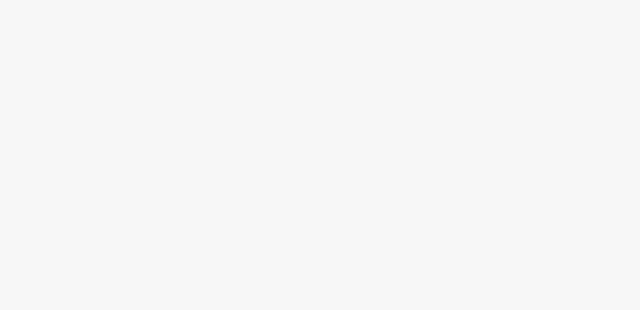
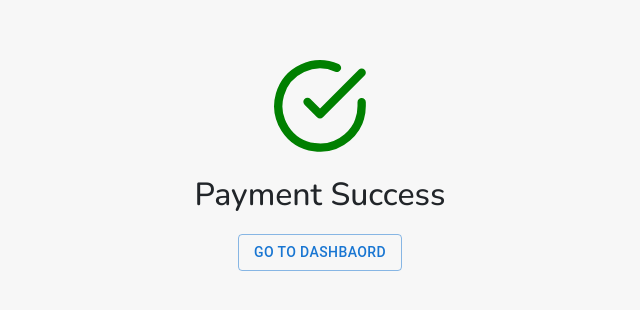
Before and after one commit to shubh009/Nashcard-Final-Frontend, a React (Create React App) app: page /user/payment/Success in a window 1280 px wide. Before the commit this address had no page. Shown: the part 136-446 px from the top of the page, without its empty margins (320-960 px from the left). Built offline with nearby package versions, Linux system fonts and the light colour scheme.

Commit message:
implemented payment success and failure routes

```diff
--- a/src/App.js
+++ b/src/App.js
@@ -47,7 +47,8 @@ import AddUsers from "./modules/admin/pages/manage-users/addUsers";
 import Invoice from "./modules/admin/pages/invoice";
 import InvoicesDashboard from "./modules/admin/pages/invoicesDashboard";
 import UpdateDeliveryAddress from "./modules/user/pages/updateDeliveryAddress"
-import PaymentFailed from "./modules/user/pages/payment"
+import PaymentFailed from "./modules/user/pages/paymentFailed"
+import PaymentSuccess from "./modules/user/pages/paymentSuccess"
 
 function App() {
   return (
@@ -67,6 +68,7 @@ function App() {
         <Route path="user/help" element={<UHelp />} />
         <Route path="user/query-list" element={<UHelpList />} />
         <Route path="/user/payment/Failed" element={<PaymentFailed />} />
+        <Route path="/user/payment/Success" element={<PaymentSuccess />} />
         <Route path="user/add-new-delivery-address/:_id" element={<UpdateDeliveryAddress />} />
         <Route
           path="user/view-Order/shipping-details"
--- /dev/null
+++ b/src/modules/user/pages/paymentFailed/index.js
@@ -0,0 +1,36 @@
+import { Button } from '@mui/material';
+import React from 'react';
+import { useNavigate } from 'react-router-dom';
+
+export default function index() {
+
+  const navigate = useNavigate()
+
+  return (
+    <div style={{ textAlign: 'center', marginTop: '15%' }}>
+      <svg
+        xmlns="http://www.w3.org/2000/svg"
+        width="100"
+        height="100"
+        viewBox="0 0 24 24"
+        fill="none"
+        stroke="red"
+        strokeWidth="2"
+        strokeLinecap="round"
+        strokeLinejoin="round"
+        style={{ marginBottom: '20px' }}
+      >
+        <circle cx="12" cy="12" r="10" />
+        <line x1="12" y1="8" x2="12" y2="12" />
+        <line x1="12" y1="16" x2="12" y2="16" />
+      </svg>
+      <h2 style={{ marginBottom: '20px' }}>Payment Failed</h2>
+
+
+      <Button variant="outlined" onClick={()=>{ navigate("/user/dashbaord") }}>
+        Go To Dashbaord
+      </Button>
+
+    </div>
+  );
+}
--- a/src/modules/user/pages/payment/index.js
+++ b/src/modules/user/pages/paymentSuccess/index.js
@@ -14,21 +14,21 @@ export default function index() {
         height="100"
         viewBox="0 0 24 24"
         fill="none"
-        stroke="red"
+        stroke="green"
         strokeWidth="2"
         strokeLinecap="round"
         strokeLinejoin="round"
         style={{ marginBottom: '20px' }}
       >
-        <circle cx="12" cy="12" r="10" />
-        <line x1="12" y1="8" x2="12" y2="12" />
-        <line x1="12" y1="16" x2="12" y2="16" />
+        <path d="M22 11.08V12a10 10 0 1 1-5.93-9.14" />
+        <polyline points="22 4 12 14.01 9 11.01" />
       </svg>
-      <h2 style={{ marginBottom: '20px' }}>Payment Failed</h2>
+
+      <h2 style={{ marginBottom: '20px' }}>Payment Success</h2>
 
 
-      <Button variant="outlined" onClick={()=>{ navigate("/user/dashbaord") }}>
-        Go To Home
+      <Button variant="outlined" onClick={() => { navigate("/user/dashbaord") }}>
+        Go To Dashbaord
       </Button>
 
     </div>
```
